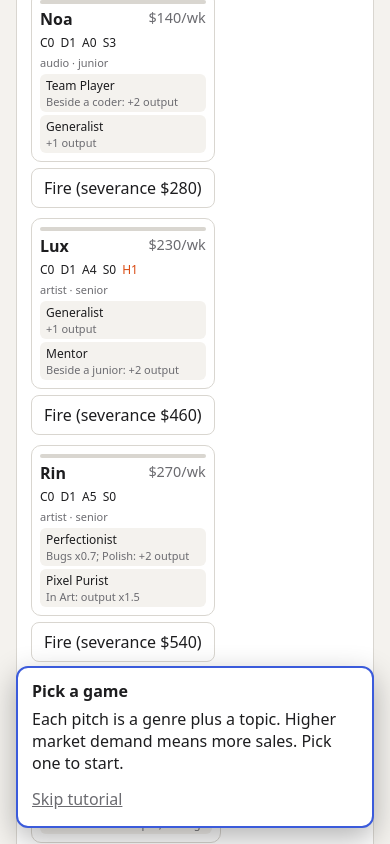
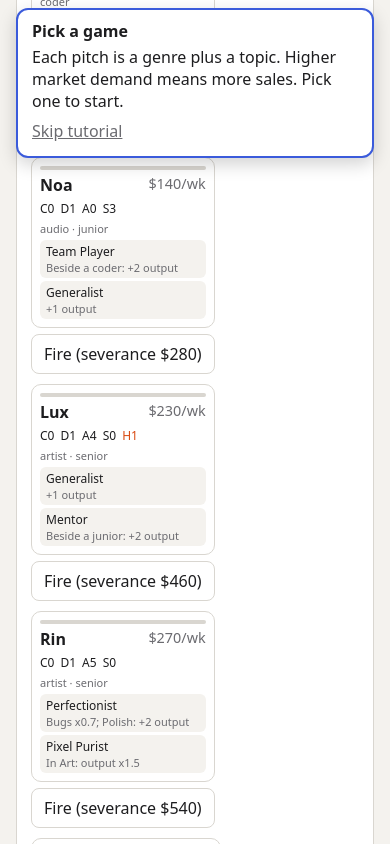
Before and after one commit to gabebartolo-spec/dev-tycoon-roguelike, a React (Vite) app: page / in a window 390 px wide. Both pictures are taken after a click on the button "New here? Play the tutorial". Shown: the part 923-1767 px from the top of the page. Built offline with nearby package versions, Linux system fonts and the light colour scheme.

Commit message:
Tutorial coach: sticky strip at the top instead of a bottom-left card
The card covered the first tray card. The coach now sits in the page flow
under the title (pushing the board down) and sticks to the top on scroll;
single column on phones.

Co-Authored-By: Claude Opus 5.5 <noreply@anthropic.com>

```diff
--- a/src/App.tsx
+++ b/src/App.tsx
@@ -96,10 +96,10 @@ export default function App() {
   return (
     <main>
       <h1>Dev Tycoon Roguelike <span className="muted">M5 juice · seed {state.seed} · {content.studios.find((s) => s.id === state.options.studio)?.name} · Crunch {state.options.crunch}</span></h1>
+      <Coach />
       {!hub && <Hud />}
       {error && <div className="error" role="alert">{error}</div>}
       {!hub && !over && <EventCard />}
-      <Coach />
       {hub ? <Hub /> : over ? <PostMortem /> : state.project ? <RunScreen /> : (<><Showdowns /><Review /><MarketMap /><Between /><PitchPicker /></>)}
     </main>
   );
--- a/src/index.css
+++ b/src/index.css
@@ -68,9 +68,9 @@ button:disabled { opacity: 0.4; cursor: default; }
 .float-delta { position: absolute; left: calc(100% + 14px); top: 0; pointer-events: none; font-weight: 600; white-space: nowrap; }
 .review-step { display: block; }
 .studio-view { height: 260px; border-radius: 10px; overflow: hidden; border: 1px solid var(--line); background: #1b1b22; }
-.coach { pointer-events: none; position: fixed; left: 16px; bottom: 16px; max-width: 340px; background: var(--panel); border: 2px solid var(--accent); border-radius: 12px; padding: 12px 14px; box-shadow: 0 10px 30px rgba(0,0,0,0.3); z-index: 20; }
-.coach p { margin: 6px 0 10px; }
-.coach button { pointer-events: auto; }
-.coach-buttons { display: flex; justify-content: space-between; align-items: center; gap: 8px; }
 .link { background: none; border: none; color: var(--muted); text-decoration: underline; padding: 4px 0; }
-@media (max-width: 720px) { .coach { left: 16px; right: 16px; max-width: none; } }
+/* Tutorial coach: a strip in the page flow that sticks to the top, so it pushes the board down instead of covering it. */
+.coach { position: sticky; top: 8px; z-index: 20; display: grid; grid-template-columns: auto 1fr auto; align-items: center; gap: 4px 16px; background: var(--panel); border: 2px solid var(--accent); border-radius: 12px; padding: 10px 14px; box-shadow: 0 6px 18px rgba(0,0,0,0.18); }
+.coach p { margin: 0; }
+.coach-buttons { display: flex; align-items: center; gap: 12px; }
+@media (max-width: 720px) { .coach { grid-template-columns: 1fr; } .coach-buttons { justify-content: space-between; } }
--- a/src/ui/Coach.tsx
+++ b/src/ui/Coach.tsx
@@ -15,7 +15,7 @@ export function Coach() {
   return (
     <AnimatePresence mode="wait">
       <motion.aside key={step.id} className="coach" role="status" aria-live="polite"
-        initial={{ opacity: 0, y: 12 }} animate={{ opacity: 1, y: 0 }} exit={{ opacity: 0, y: 12 }} transition={{ duration: 0.25 }}>
+        initial={{ opacity: 0, y: -8 }} animate={{ opacity: 1, y: 0 }} exit={{ opacity: 0, y: -8 }} transition={{ duration: 0.25 }}>
         <b>{step.title}</b>
         <p>{step.text}</p>
         <div className="coach-buttons">
```
